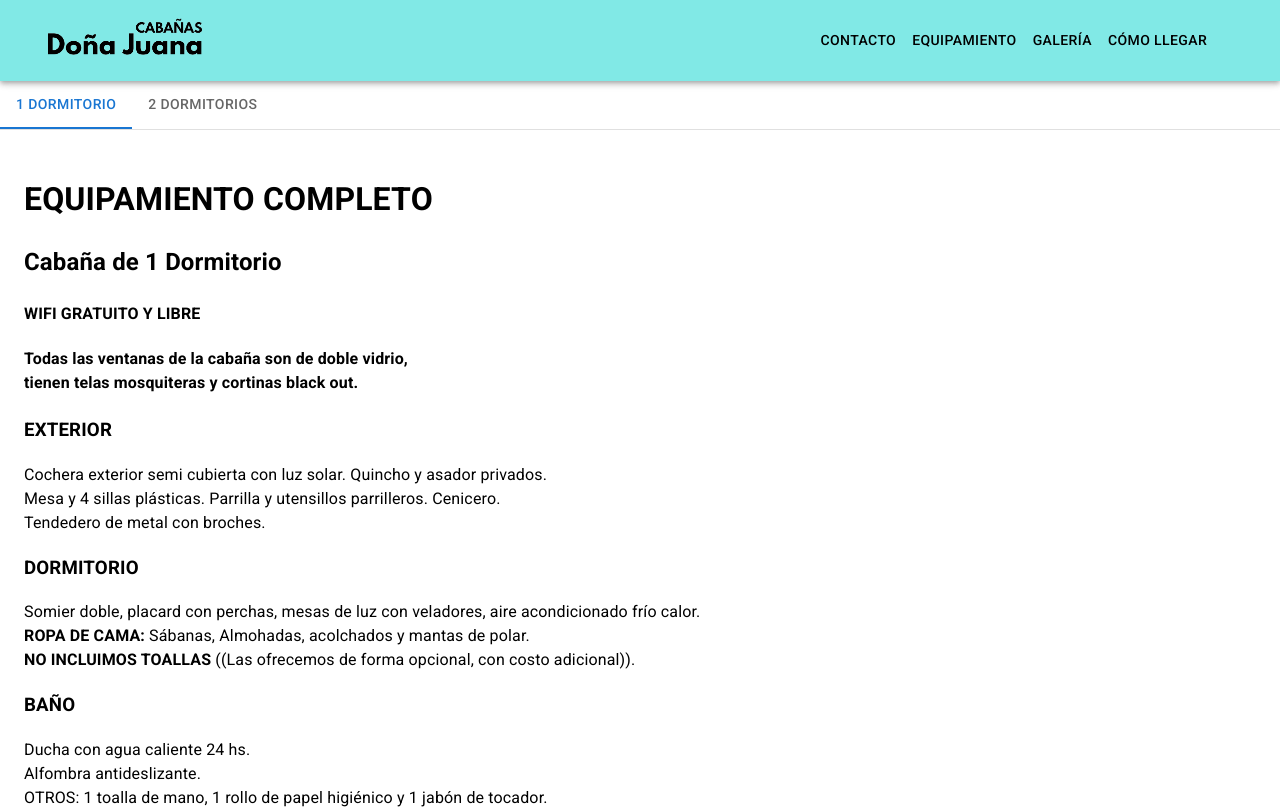
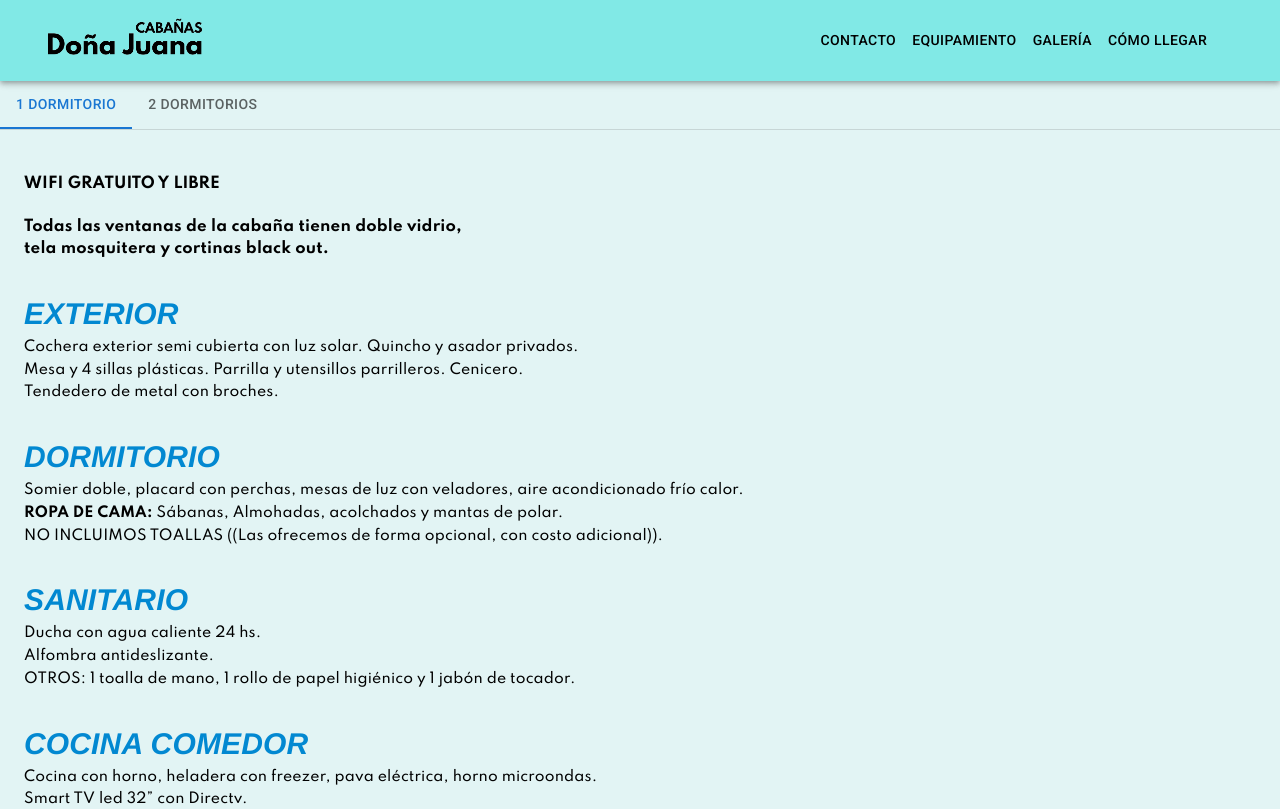
Before and after one commit to LuciMachuca/proyecto-juana, a React (Create React App) app: page /equipamiento in a window 1280 px wide. Shown: the top 809 px of the page. Built offline with nearby package versions, Linux system fonts and the light colour scheme.

Commit message:
equipamiento

```diff
--- a/src/componentes/Equipamiento/cab1Dorm.jsx
+++ b/src/componentes/Equipamiento/cab1Dorm.jsx
@@ -1,43 +1,43 @@
 import * as React from 'react';
+import './equipamiento.css';
 
 
 export default function Cab1Dorm() {
     return (
         <div>
 
-            <div>
-                <h1>EQUIPAMIENTO COMPLETO</h1>
-                <h2>Cabaña de 1 Dormitorio</h2>
+            <div className='general'>
+
                 <h4>WIFI GRATUITO Y LIBRE</h4>
-                <h4>Todas las ventanas de la cabaña son de doble vidrio,<br />
-                    tienen telas mosquiteras y cortinas black out.</h4>
+                <h4>Todas las ventanas de la cabaña tienen doble vidrio,<br />
+                    tela mosquitera y cortinas black out.</h4>
             </div>
 
-            <div>
+            <div className='exterior'>
                 <h3>EXTERIOR</h3>
                 <p>Cochera exterior semi cubierta con luz solar. Quincho y asador privados.<br />
                     Mesa y 4 sillas plásticas. Parrilla y utensillos parrilleros. Cenicero.<br />
                     Tendedero de metal con broches.<br /></p>
             </div>
 
-            <div>
+            <div className='dormitorio'>
                 <h3>DORMITORIO</h3>
                 <p>Somier doble, placard con perchas, mesas de luz con veladores, aire acondicionado frío calor.<br />
                     <strong>ROPA DE CAMA: </strong>Sábanas, Almohadas, acolchados y mantas de polar.<br />
-                    <strong>NO INCLUIMOS TOALLAS </strong>((Las ofrecemos de forma opcional, con costo adicional)).<br />
+                    NO INCLUIMOS TOALLAS ((Las ofrecemos de forma opcional, con costo adicional)).<br />
                 </p>
             </div>
 
-            <div>
-                <h3>BAÑO</h3><p>Ducha con agua caliente 24 hs.<br />
+            <div className='sanitario'>
+                <h3>SANITARIO</h3><p>Ducha con agua caliente 24 hs.<br />
                     Alfombra antideslizante.<br />
                     OTROS: 1 toalla de mano, 1 rollo de papel higiénico y 1 jabón de tocador.<br />
                 </p>
             </div>
 
-            <div>
+            <div className='cocina'>
                 <h3>COCINA COMEDOR</h3>
-                <p>Cocina con horno, heladera con freazer, pava eléctrica, horno microondas.<br />
+                <p>Cocina con horno, heladera con freezer, pava eléctrica, horno microondas.<br />
                     Smart TV led 32” con Directv.<br />
                     Mesa de madera y 4 sillas. Aire acondicionado frío calor.<br />
                     Cama marinera con 2 colchones de espuma alta densidad.<br />
@@ -60,7 +60,7 @@ export default function Cab1Dorm() {
                 </p>
             </div>
 
-            <div>
+            <div className='limpieza'>
                 <h3>LIMPIEZA</h3>
                 <p>Escoba, pala plástica, balde, mopa, limpiador de inodoros, secador y trapo de piso.<br />
                     Cestos de basura con bolsa en cocina y baño.<br />
--- a/src/componentes/Equipamiento/cab2Dorm.jsx
+++ b/src/componentes/Equipamiento/cab2Dorm.jsx
@@ -6,11 +6,10 @@ export default function Cab2Dorm() {
         <div>
 
             <div>
-                <h1>EQUIPAMIENTO COMPLETO</h1>
-                <h2>Cabaña de 2 Dormitorios</h2>
+
                 <h4>WIFI GRATUITO Y LIBRE</h4>
-                <h4>Todas las ventanas de la cabaña son de doble vidrio,<br />
-                    tienen telas mosquiteras y cortinas black out.</h4>
+                <h4>Todas las ventanas de la cabaña tienen doble vidrio,<br />
+                    tela mosquitera y cortinas black out.</h4>
             </div>
 
             <div>
@@ -24,15 +23,15 @@ export default function Cab2Dorm() {
                 <h3>DORMITORIOS</h3>
                 <p><span>PRINCIPAL:</span>Somier doble, placard con perchas, mesas de luz con veladores.<br />
                     Ventilador de techo, aire acondicionado frío calor y calefactor de tiro balanceado.<br />
-                    <span>SECUNDARIO:</span>2 sommier de 1 plaza, placard con perchas, mesas de luz con veladores.<br />
+                    <span>SECUNDARIO: </span>2 somiers de 1 plaza, placard con perchas, mesas de luz con veladores.<br />
                     Ventilador de techo, calefactor de tiro balanceado.<br />
-                    <strong>ROPA DE CAMA:</strong>Sábanas, Almohadas, acolchados y mantas de polar.<br />
-                    <strong>NO INCLUIMOS TOALLAS</strong>((Las ofrecemos de forma opcional, con costo adicional)).<br />
+                    <strong>ROPA DE CAMA: </strong>Sábanas, Almohadas, acolchados y mantas de polar.<br />
+                    NO INCLUIMOS TOALLAS ((Las ofrecemos de forma opcional, con costo adicional)).<br />
                 </p>
             </div>
 
             <div>
-                <h3>BAÑO</h3>
+                <h3>SANITARIO </h3>
                 <p>Ducha con agua caliente 24 hs.<br />
                     Alfombra antideslizante.<br />
                     OTROS: 1 toalla de mano, 1 rollo de papel higiénico y 1 jabón de tocador.<br />
@@ -41,18 +40,18 @@ export default function Cab2Dorm() {
 
             <div>
                 <h3>COCINA COMEDOR</h3>
-                <p>Cocina con horno, heladera con freazer, pava eléctrica, horno microondas.<br />
+                <p>Cocina con horno, heladera con freezer, pava eléctrica, horno microondas.<br />
                     Smart TV led 32” con Directv.<br />
                     Mesa de madera con 6 sillas. Aire acondicionado frío calor.<br />
                     Cama marinera con 2 colchones de espuma alta densidad.<br />
                     Botiquín de primeros auxilios. Luz de emergencia.<br />
                     Juegos de mesa : Jenga, cartas españolas, cartas de poker.<br />
                     <br />
-                    <strong>VAJILLA POR 6 UNIDADES:</strong><br />
+                    <strong>VAJILLA POR 6 UNIDADES: </strong><br />
                     Platos grandes, medianos, pequeños y hondos, tazas, vasos.<br />
                     Cubiertos: Cuchillos, tenedores, cucharas grandes y pequeñas.<br />
                     <br />
-                    <strong>OTROS:</strong>2 platos plásticos, 4 vasos plásticos y 1 jarra plástica.<br />
+                    <strong>OTROS: </strong>2 platos plásticos, 4 vasos plásticos y 1 jarra plástica.<br />
                     2 tablas de madera individuales, 1 tabla de madera grande<br />
                     Abrelatas, destapador, colador, pela papas, cuchilla, cucharon, espumadera, cuchara de madera, pelapapas,
                     rallador.<br />
--- /dev/null
+++ b/src/componentes/Equipamiento/equipamiento.css
@@ -0,0 +1,24 @@
+.general{
+
+    font-family: 'Spartan';
+    font-size: 15px;
+
+}
+
+
+h3{
+
+    font-family:'Franklin Gothic Medium', 'Arial Narrow', Arial, sans-serif;
+    font-style:oblique 20deg;
+    font-size: 30px;
+    color: #0288d1;
+}
+
+p{
+    font-family: 'Spartan', sans-serif;
+    font-size: 14px;
+    margin-top: -30px;
+    line-height: 1.625;
+    font-weight: 500;
+
+}
--- a/src/index.css
+++ b/src/index.css
@@ -6,9 +6,12 @@ body {
     sans-serif;
   -webkit-font-smoothing: antialiased;
   -moz-osx-font-smoothing: grayscale;
+  background-color: #e2f4f4;
+
 }
 
-code {
+/* code {
   font-family: source-code-pro, Menlo, Monaco, Consolas, 'Courier New',
     monospace;
 }
+ */
```
